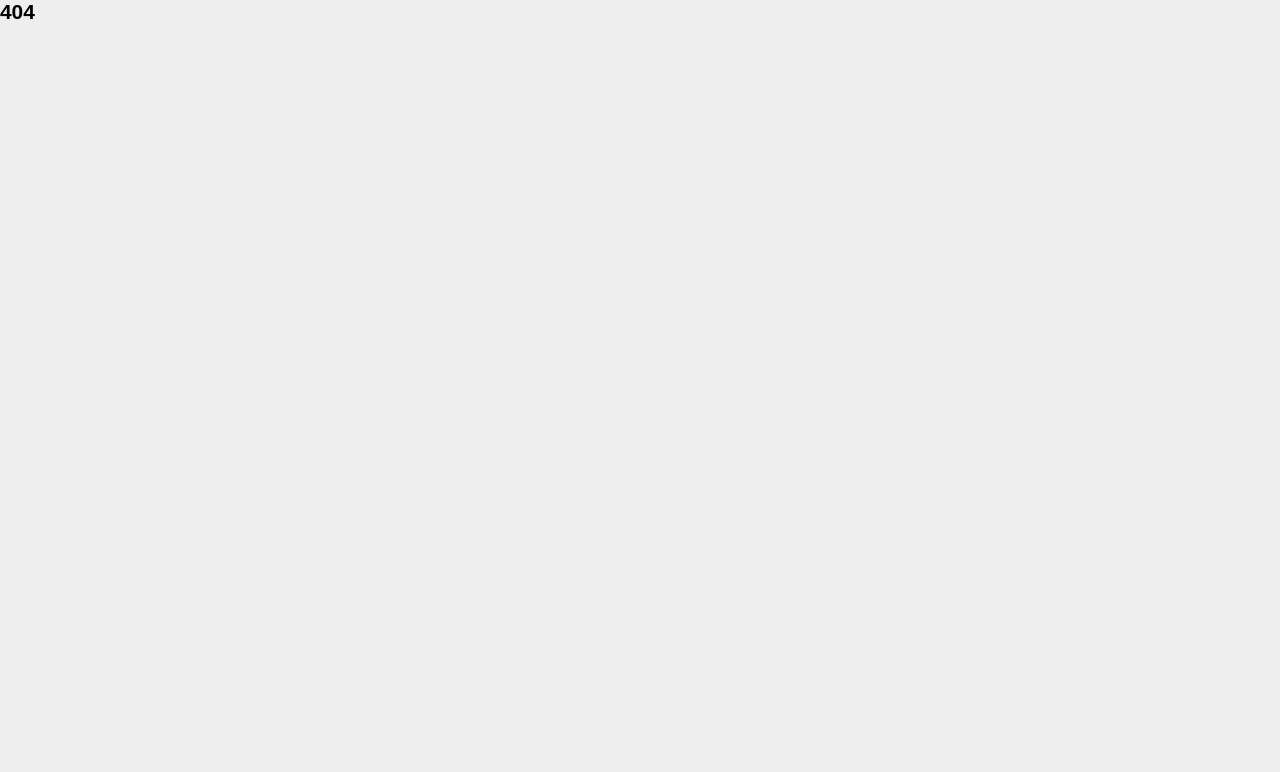
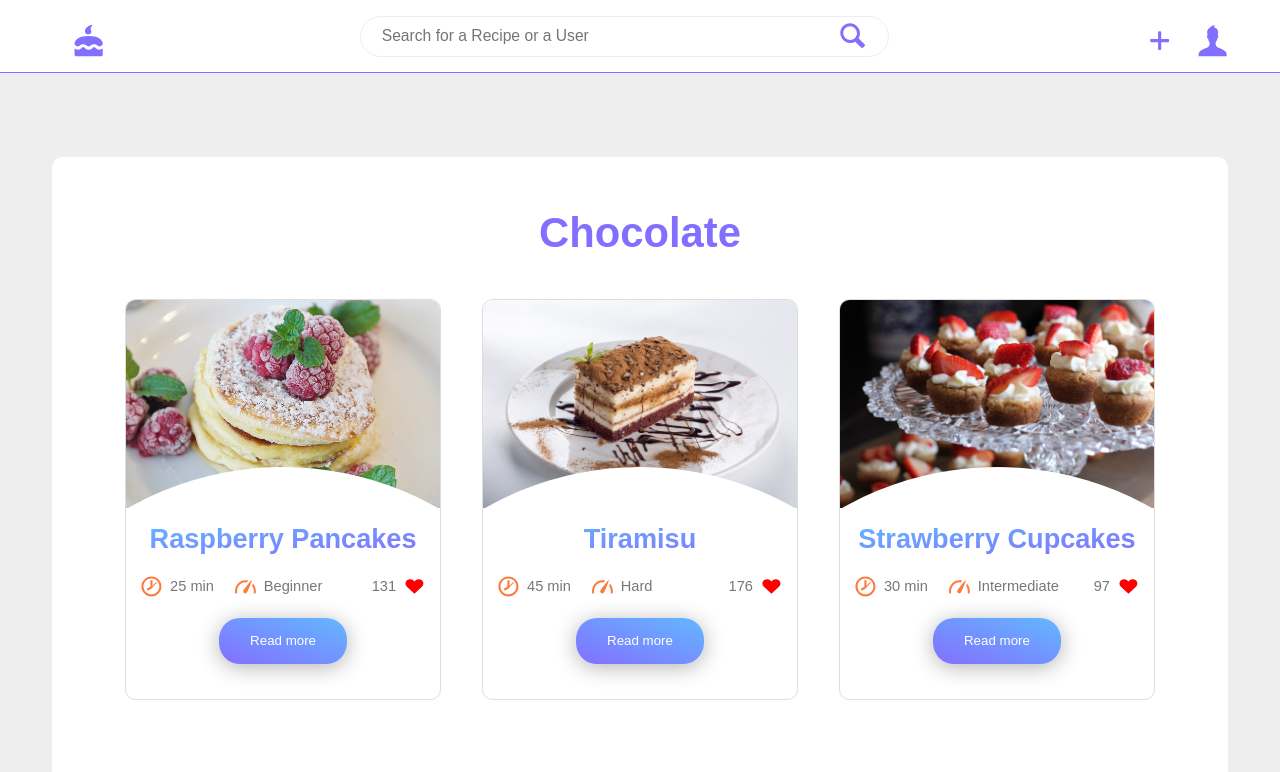
Before and after one commit to wonez/Dulce, a React app: page /singleCategory in a window 1280 px wide. Shown: the top 772 px of the page. Built offline with nearby package versions, Linux system fonts and the light colour scheme.

Commit message:
single category

```diff
--- a/src/UI/LinkButton/LinkButton.scss
+++ b/src/UI/LinkButton/LinkButton.scss
@@ -1,16 +1,16 @@
 .LinkButton{
     outline: none;
     border: none;
-    color: $color-tertiary;
-    font-size: 1.6rem;
+    color: $color-primary-dark;
+    font-size: 2.2rem;
     border-bottom: 1px solid currentColor;
-    padding: 1rem .5rem;
+    padding: 1rem 1rem;
     border-radius: .2rem;
     transition: .3s all;
 
     &:hover{
         cursor: pointer;
-        background: $color-tertiary;
+        background: $color-primary-dark;
         color: $color-white;
     }
 }
--- a/src/containers/AllCategories/AllCategories.js
+++ b/src/containers/AllCategories/AllCategories.js
@@ -1,4 +1,6 @@
 import React, { Component } from 'react'
+
+import { withRouter } from 'react-router-dom';
 
 import Aux from '../../hoc/Aux'
 import Toolbar from '../../components/Toolbar/Toolbar';
@@ -19,6 +21,10 @@ class AllCategories extends Component{
         ]
     }
 
+    categoryHandler = () => {
+        this.props.history.push('/singleCategory')
+    }
+
     render(){
         return(
             <Aux>
@@ -27,7 +33,9 @@ class AllCategories extends Component{
                     <div className={classes.Container}>
                         <h1 className={classes.Heading}>Categories</h1>
                         {this.state.categories.map(category => {
-                            return <a className={classes.Category} key={category}>{category}</a>
+                            return <a   onClick={this.categoryHandler}
+                                        className={classes.Category}
+                                        key={category}>{category}</a>
                         })}
                     </div>
                 </div>
@@ -36,4 +44,4 @@ class AllCategories extends Component{
     }
 }
 
-export default AllCategories;
+export default withRouter(AllCategories);
--- a/src/containers/App/App.js
+++ b/src/containers/App/App.js
@@ -7,6 +7,7 @@ import Profile from '../Profile/Profile';
 import Post from '../Post/Post'
 import NewsFeed from '../NewsFeed/NewsFeed'
 import AllCategories from '../AllCategories/AllCategories'
+import Category from '../Category/Category'
 
 class App extends Component {
 	render() {
@@ -19,6 +20,7 @@ class App extends Component {
 					<Route path="/post" component={Post}/>
 					<Route path="/newsfeed" component={NewsFeed}/>
 					<Route path="/allcategories" component={AllCategories}/>
+					<Route path="/singleCategory" component={Category}/>
 					<Route render={()=> (<h1>404</h1>)} />
 				</Switch>
 			</BrowserRouter>
--- /dev/null
+++ b/src/containers/Category/Category.js
@@ -0,0 +1,78 @@
+import React, { Component } from 'react'
+
+import classes from './Category.scss'
+
+import Aux from '../../hoc/Aux'
+import Card from '../../containers/Landing/MostPopular/Card/Card'
+import Toolbar from '../../components/Toolbar/Toolbar';
+
+class Category extends Component {
+
+    state = {
+        items : [
+            {
+                img: 'src/assets/mp-img-1.jpg',
+                heading: 'Raspberry Pancakes',
+                time: 25,
+                difficulty: 'Beginner',
+                hearts: 131
+            },
+            {
+                img: 'src/assets/mp-img-2.jpg',
+                heading: 'Tiramisu',
+                time: 45,
+                difficulty: 'Hard',
+                hearts: 176
+            },
+            {
+                img: 'src/assets/mp-img-3.jpg',
+                heading: 'Strawberry Cupcakes',
+                difficulty: 'Intermediate',
+                time: 30,
+                hearts: 97
+            },
+            {
+                img: 'src/assets/mp-img-2.jpg',
+                heading: 'Tiramisu',
+                time: 35,
+                difficulty: 'Hard',
+                hearts: 176
+            },
+            {
+                img: 'src/assets/mp-img-3.jpg',
+                heading: 'Strawberry Cupcakes',
+                difficulty: 'Intermediate',
+                time: 10,
+                hearts: 97
+            },
+            {
+                img: 'src/assets/mp-img-1.jpg',
+                heading: 'Raspberry Pancakes',
+                time: 22,
+                difficulty: 'Beginner',
+                hearts: 131
+            },
+        ]
+    }
+
+
+    render(){
+        return(
+            <Aux>
+                <Toolbar />
+                <div className={classes.Category}>
+                    <div className={classes.Category__Container}>
+                        <h1 className={classes.Category__Heading}>Chocolate</h1>
+                        <div className={classes.Category__Items}>
+                            {this.state.items.map(item => {
+                                return <Card card={item} key={item.time} />
+                            })}
+                        </div>
+                    </div>
+                </div>
+            </Aux>
+        )
+    }
+}
+
+export default Category;
--- /dev/null
+++ b/src/containers/Category/Category.scss
@@ -0,0 +1,22 @@
+.Category{
+    padding: 15rem 0 10rem 0;
+    display: flex;
+    justify-content: center;
+    &__Container{
+        background: white;
+        padding: 5rem 5rem;
+        border-radius: 1rem;
+        text-align: center;
+    }
+    &__Heading{
+        color: $color-primary-dark;
+        font-size: 4rem;
+        padding-bottom: 2rem;
+        transition: .3s all;
+    }
+    &__Items{
+        display: grid;
+        grid-template-columns: repeat(3, 1fr);
+        grid-row-gap: 3rem;
+    }
+}
--- a/src/containers/Landing/Entry/Nav/Nav.js
+++ b/src/containers/Landing/Entry/Nav/Nav.js
@@ -14,20 +14,20 @@ const Nav = () => {
                     <a href="#most-popular" className={classes.Nav__Link}>
                         Most popular
                     </a>
+                </li> */}
+                <li className={classes.Nav__Item}>
+                    <a href="/allcategories" className={classes.Nav__Link}>
+                        Categories
+                    </a>
                 </li>
                 <li className={classes.Nav__Item}>
                     <a href="#learn-more" className={classes.Nav__Link}>
                         Learn more
                     </a>
-                </li> */}
-                <li className={classes.Nav__Item}>
-                    <Link to='/signup' className={classes.Nav__Link}>
-                        Sign up
-                    </Link>
                 </li>
                 <li className={classes.Nav__Item}>
                     <Link to='/signin' className={classes.Nav__Link}>
-                        Sign in
+                        Join now
                     </Link>
                 </li>
             </ul>
--- a/src/containers/Landing/Landing.js
+++ b/src/containers/Landing/Landing.js
@@ -3,6 +3,7 @@ import React, { Component } from 'react';
 import { withRouter } from 'react-router-dom'
 
 import Entry from './Entry/Entry';
+import LearnMore from './LearnMore/LearnMore'
 import Aux from '../../hoc/Aux';
 
 class Landing extends Component {
@@ -15,6 +16,7 @@ class Landing extends Component {
         return(
             <Aux>
                 <Entry handleCategories={this.handleCategories}/>
+                <LearnMore />
             </Aux>
         )
     }
--- a/src/containers/Landing/LearnMore/LearnMore.js
+++ b/src/containers/Landing/LearnMore/LearnMore.js
@@ -20,22 +20,19 @@ class LearnMore extends Component{
         return(
             <div id='learn-more' className={classes.LearnMore}>
                 <div className={classes.LearnMore__TextBox}>
-                    <h3 className={[typography['margin-bottom-sm'], typography.HeadingTertiary].join(' ')}>Learn More</h3>
-                    <p className={typography['margin-bottom-sm']}>
+                    <h3 className={classes.LearnMore__Heading}>Learn More</h3>
+                    <p className={classes.LearnMore__Paragraph}>
                         Dulce is a social network designed with people passionate for sweets in mind. Dulce gives you ability to learn sugar full recepies from users around the world.
                     </p>
-                    <p className={typography['margin-bottom-sm']}>
+                    <p className={classes.LearnMore__Paragraph}>
                         Not only that, but to meet new people and cultures. To express your feelings about certain recepie and many other things.
                     </p>
-                    <p className={typography['margin-bottom-sm']} >You can help Dulce by sharing recepies you know or simple by voting for recepies you find interesting.</p>
+                    <p className={classes.LearnMore__Paragraph}>You can help Dulce by sharing recepies you know or simple by voting for recepies you find interesting.</p>
                     <LinkButton click={()=> { this.setState({signIn: true})}}>
                         Join now &rarr;
                     </LinkButton>
                     { this.state.signIn ? <Redirect to='/signin' /> : null }
                 </div>
-                <video className={classes.LearnMore__Video}  autoPlay muted loop >
-                    <source src="https://storage.googleapis.com/coverr-main/mp4/Sugar.mp4" type="video/mp4" />
-                </video>
             </div>
         );
     }
--- a/src/containers/Landing/LearnMore/LearnMore.scss
+++ b/src/containers/Landing/LearnMore/LearnMore.scss
@@ -1,19 +1,10 @@
 .LearnMore{
     height: 100vh;
-    width: 100vw;
+    margin: 0 auto;
+    border-top: 2vh solid $color-primary-dark;
+    border-bottom: 2vh solid $color-primary-dark;
     position: relative;
     overflow: hidden;
-    background: rgba($color-white, .7);
-
-    &__Video{
-        position: absolute;
-        top: 0;
-        left: 0;
-        height: 100vh;
-        width: 100vw;
-        object-fit: cover;
-        z-index: -1;
-    }
 
     &__TextBox{
         position: absolute;
@@ -21,12 +12,28 @@
         left: 50%;
         transform: translate(-50%, -50%);
         background: $color-white;
-        width: 60vw;
+        width: 800px;
         margin: 0 auto;
         border-radius: 1rem;
         padding: 4rem 5rem;
-        font-size: 1.6rem;
+        font-size: 2rem;
         color: $color-gray-dark;
-        box-shadow: 0 1rem 3rem rgba(0,0,0,0.4);
+        box-shadow: 0 1rem 3rem rgba(0,0,0,0.5);
+    }
+
+    &__Paragraph{
+        padding: 2rem 0;
+        &:hover{
+            cursor: default;
+            color: $color-primary-dark;
+        }
+    }
+    &__Heading{
+        font-size: 3rem;
+        padding-bottom: 1.5rem;
+        color: $color-primary-dark;
+        &:hover{
+            cursor: default;
+        }
     }
 }
--- a/src/containers/Landing/MostPopular/Card/Card.scss
+++ b/src/containers/Landing/MostPopular/Card/Card.scss
@@ -2,7 +2,8 @@
     overflow: hidden;
     background: $color-white;
     border-radius: 1rem;
-    box-shadow: 0 1rem 3rem rgba(0, 0, 0, .3);
+    margin: 2rem;
+    border: 1px solid $color-gray-light;
 
     &__Img{
         position: relative;
@@ -20,10 +21,6 @@
             top: 16rem;
             border-radius: 50%;
         }
-    }
-
-    &:nth-child(2){
-        transform: scale(1.1);
     }
 
     &__Info{
```
